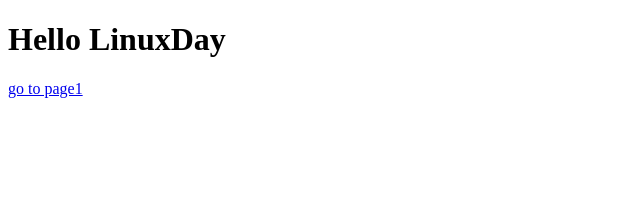
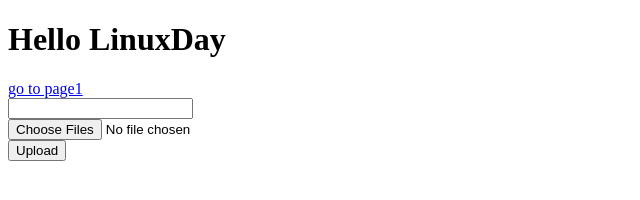
Before and after one commit to gpad/nodelinuxday2011, a website: page index.html in a window 1280 px wide. Shown: the whole page, without its empty margins (0-640 px from the left). Drawn offline with Linux system fonts and the light colour scheme.

Commit message:
modifica l'html per l'upload

```diff
--- a/index.html
+++ b/index.html
@@ -7,5 +7,11 @@
     <body>
         <h1>Hello LinuxDay</h1>
         <a href="page1.html">go to page1</a>
+
+        <form action="/upload" enctype="multipart/form-data" method="post">
+            <input type="text" name="title"><br />
+            <input type="file" name="upload" multiple="multiple"><br/>
+            <input type="submit" value="Upload">
+        </form>
     </body>
 </html>
```
